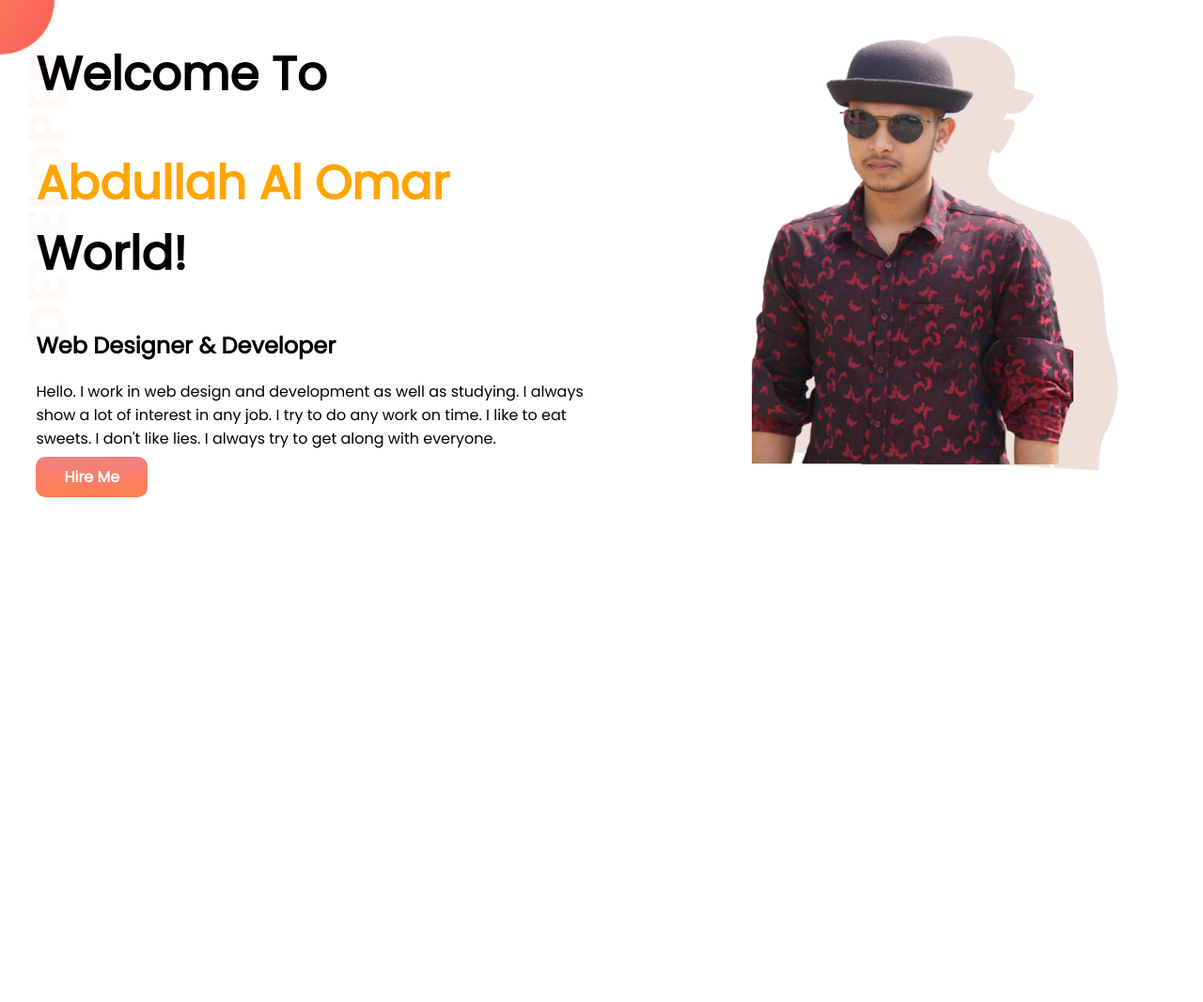
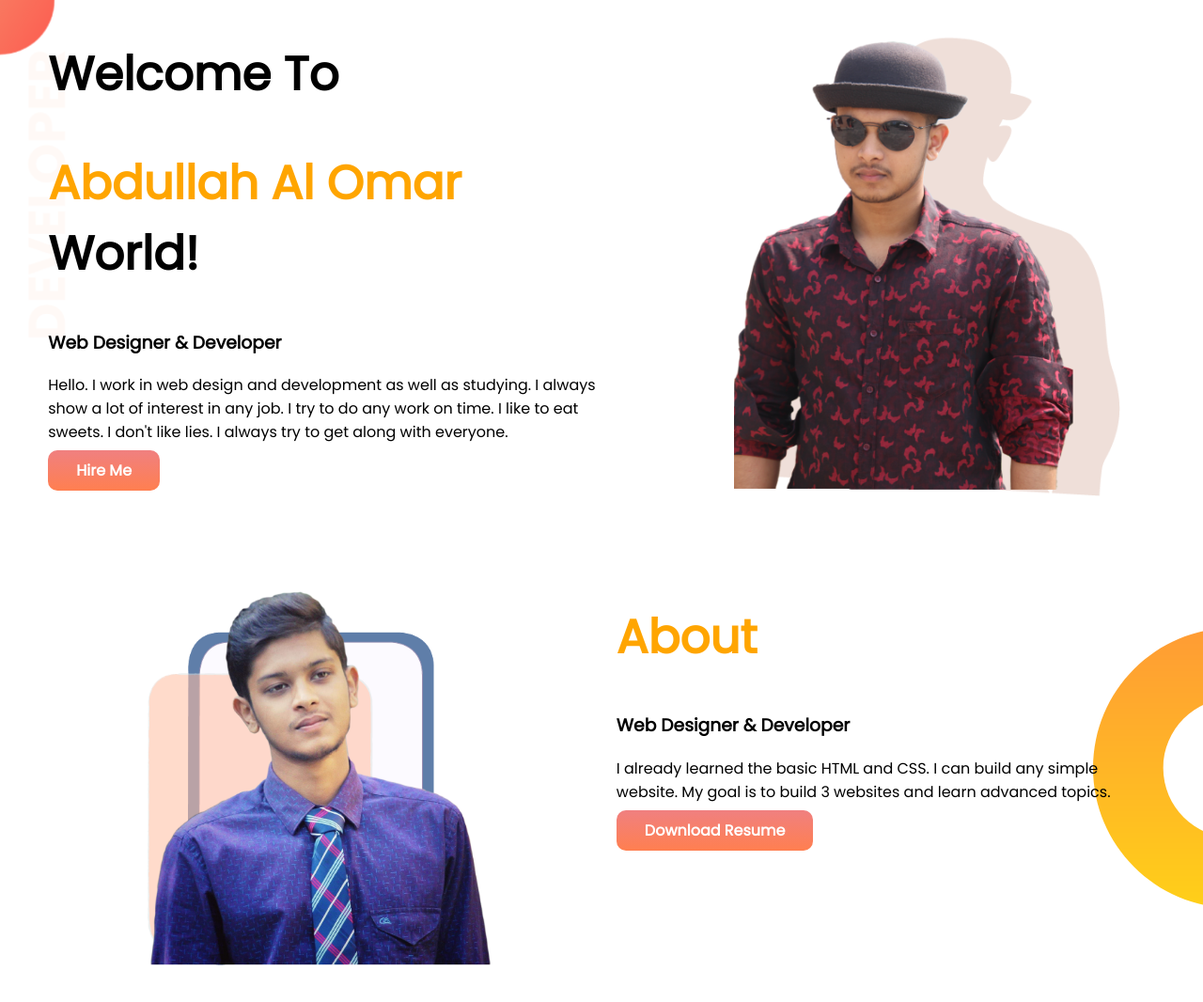
Before and after one commit to abdullahalomar/portfolio, a plain HTML site: page index.html in a window 1280 px wide. Shown: the whole page at 94% size. Before the commit the page ends 800 px from the top, so only its background shows below. Drawn offline with Linux system fonts and the light colour scheme.

Commit message:
about section added

```diff
--- a/css/style.css
+++ b/css/style.css
@@ -13,16 +13,22 @@ h1 {
 
 section {
     display: flex;
+    margin-bottom: 5%;
 }
 
 .half {
     width: 50%;
-    padding-left: 3%;
+    padding-left: 4%;
 
 }
 
 .half img {
-    width: 65%;
+    width: 70%;
+    padding-left: 15%;
+}
+
+.half-formal img {
+    width: 75%;
     padding-left: 20%;
 }
 
@@ -39,3 +45,10 @@ section {
     background-image: url(../images/top-banner.png);
     background-repeat: no-repeat;
 }
+
+.about {
+    background-image: url(../images/dream-bg.png);
+    background-repeat: no-repeat;
+    background-position: right;
+
+}
--- a/index.html
+++ b/index.html
@@ -15,7 +15,7 @@
     <div class="half">
         <h1>Welcome To</h1>
         <h1><span class="name">Abdullah Al Omar</span>  World!</h1>
-        <h2>Web Designer & Developer</h2>
+        <h3>Web Designer & Developer</h3>
         <p>Hello. I work in web design and development as well as studying. I always show a lot of interest in any job. I try to do any work on time. I like to eat sweets. I don't like lies. I always try to get along with everyone.</p>
         <a class="link-button" target="blank" href="https://www.linkedin.com/feed/">Hire Me</a>
     </div>
@@ -23,5 +23,17 @@
     <img src="images/Untitled-2.png" alt="">
  </div>
  </section>
+ <section class="about">
+<div class="half-formal">
+ <img src="images/11.png" alt="">
+</div>
+<div class="half">
+<h1><span class="name">About</span></h1>
+<h3>Web Designer & Developer</h3>
+<p>I already learned the basic HTML and CSS. I can build any simple <br> website.
+    My goal is to build 3 websites and learn advanced topics.</p>
+<a class="link-button" target="blank" href="">Download Resume</a>
+</div>
+ </section>
 </body>
 </html>
```
